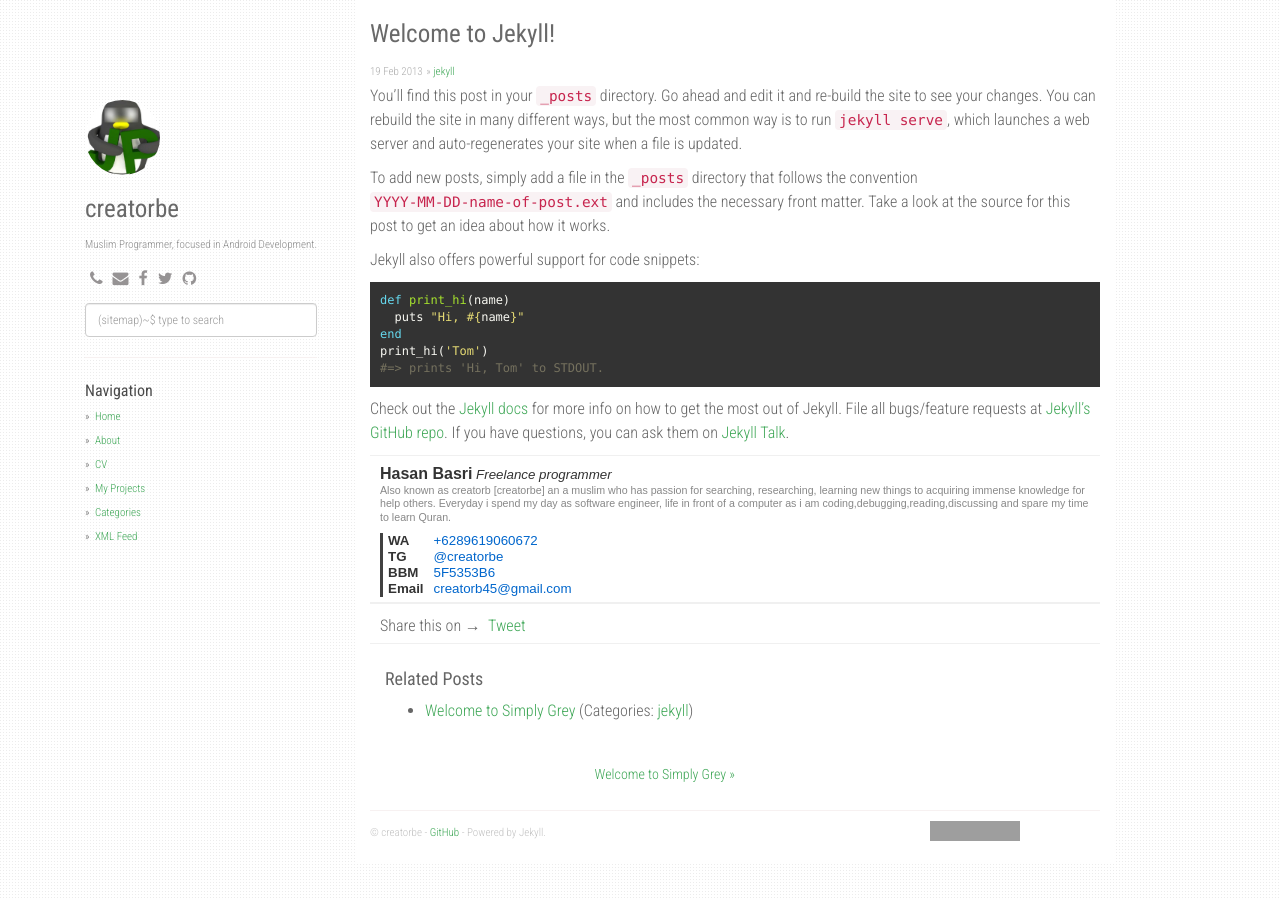
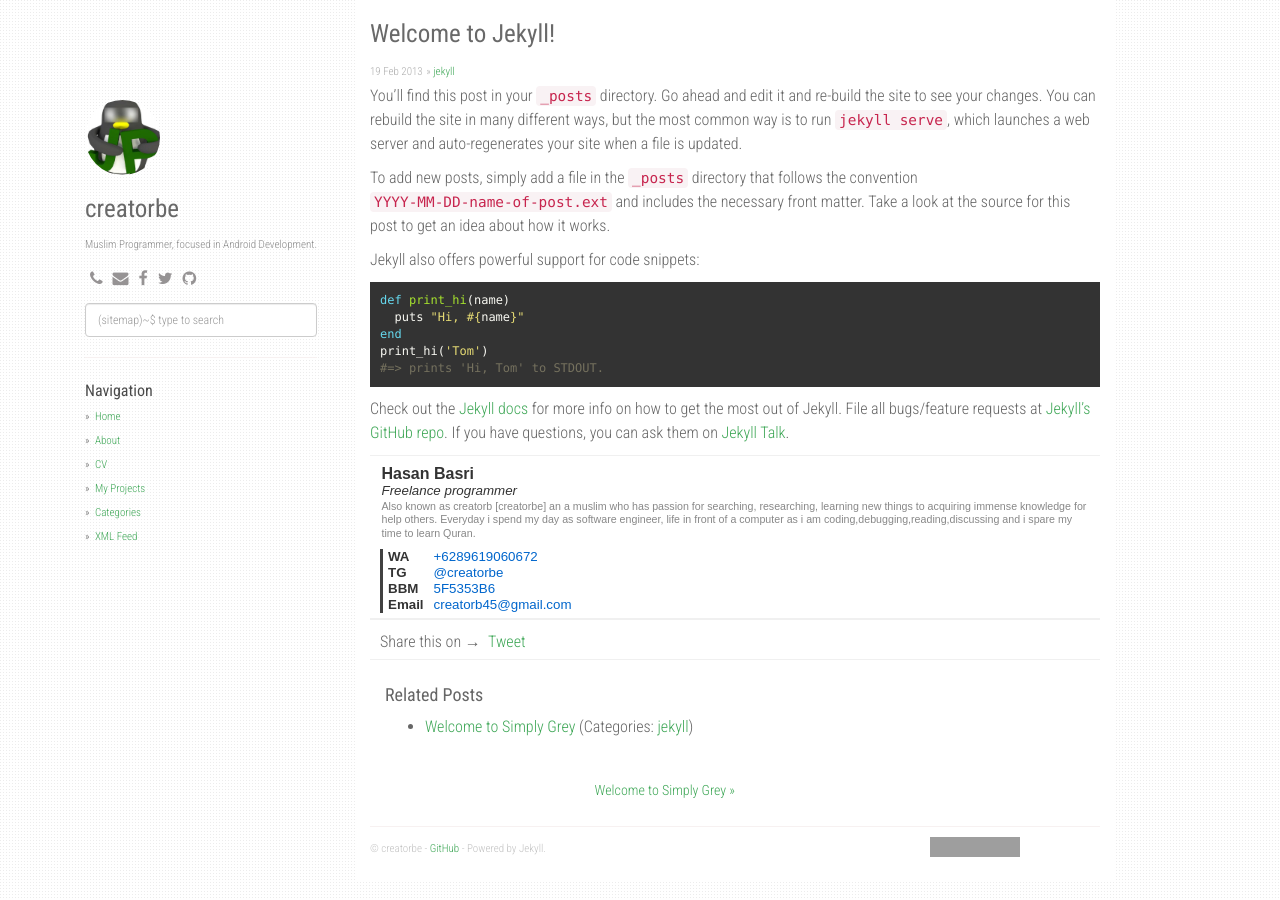
Before and after one commit to creatorbe/creatorbe.github.io, a Jekyll site: the page built from _posts/2016-04-19-welcome-to-jekyll.markdown, in a window 1280 px wide. Built offline with Jekyll 4.4.1, drawn with Linux system fonts in a browser that asks for light colours; nearby versions of some CDN libraries; comment, search, counter and statistics services are not loaded; grey boxes are pictures that could not be loaded.

Commit message:
reuse table signature

```diff
--- a/_includes/signature.html
+++ b/_includes/signature.html
@@ -1,5 +1,7 @@
   <div class="signature">
     <div class="customline2">
+    <table cellspacing="0" cellpadding="0" border="0">
+    <tbody>
             <tr>
                 <td>
                     <font style="font-weight: bold; font-family: Arial; font-size: 12pt; color: rgb(51, 51, 51);">Hasan Basri</font>
@@ -11,9 +13,7 @@
                 </td>
             </tr>
             <p class="customline1">
-            <font style="font-family: Arial; font-size: 8pt; color: rgb(136, 136, 136);">Also known as creatorb [creatorbe] an a muslim who has passion for searching, researching, learning new things to acquiring immense knowledge for help others. Everyday i spend my day as software engineer, life in front of a computer as i am coding,debugging,reading,discussing and spare my time to learn Quran.</font></p>
-    <table cellspacing="0" cellpadding="0" border="0">
-    <tbody>
+            <font style="font-family: Arial; font-size: 8pt; color: rgb(136, 136, 136);">Also known as creatorb [creatorbe] an a muslim who has passion for searching, researching, learning new things to acquiring immense knowledge for help others. Everyday i spend my day as software engineer, life in front of a computer as i am coding,debugging,reading,discussing and i spare my time to learn Quran.</font></p>
     <tr>
         <td style="border-left: 3px solid #414141; vertical-align: middle;">
             <table cellspacing="0" cellpadding="0" border="0" style="padding-left: 10px;">
```
